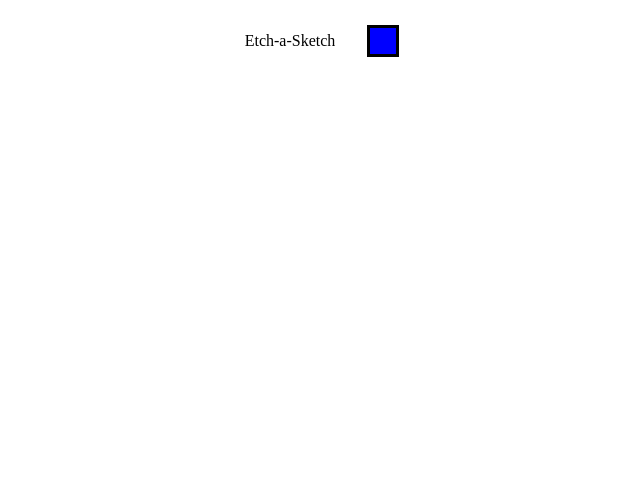
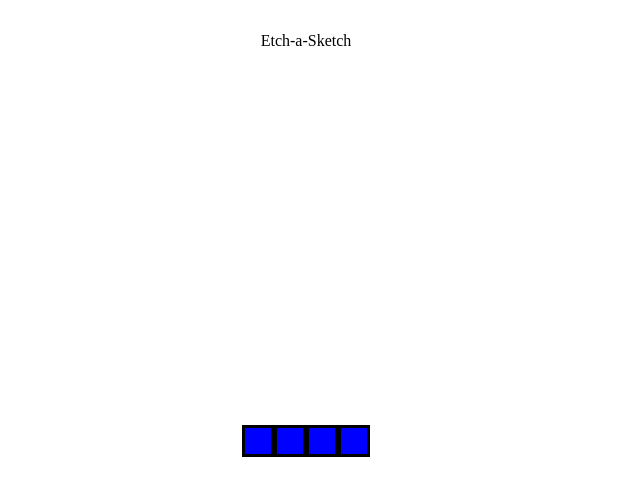
Before and after one commit to Kwadzovia/etch, a plain HTML site: page index.html in a window 1280 px wide. Shown: the whole page, without its empty margins (334-974 px from the left). Drawn offline with Linux system fonts and the light colour scheme.

Commit message:
render multiple in center

```diff
--- a/script.js
+++ b/script.js
@@ -1,6 +1,10 @@
 const boxesPerRow = 4;
 
 let boxSelector = document.querySelector("#box-container");
+
+
+
+for (let i = 0; i < boxesPerRow; i++) {
 
     let boxInstance = document.createElement("div");
     boxInstance.style.height = "2rem";
@@ -8,4 +12,7 @@ boxInstance.style.width = "2rem";
     boxInstance.style.backgroundColor = "blue";
     boxInstance.style.border = "3px,solid,black";
     boxInstance.classList.add("box")
+
     boxSelector.appendChild(boxInstance);
+
+}
--- a/style.css
+++ b/style.css
@@ -6,12 +6,17 @@
 
 #grid-container {
     display: flex;
-    justify-content: center;
+    justify-content: space-around;
     align-items: center;
+    flex-direction: column;
+    height: 100vh;
 }
 
 #box-container {
     display: flex;
+    margin-top: auto;
+    margin-bottom: auto;
+    align-items: center;
 }
 
 .title {
```
Lines whose indentation alone changed are shown as unchanged.
